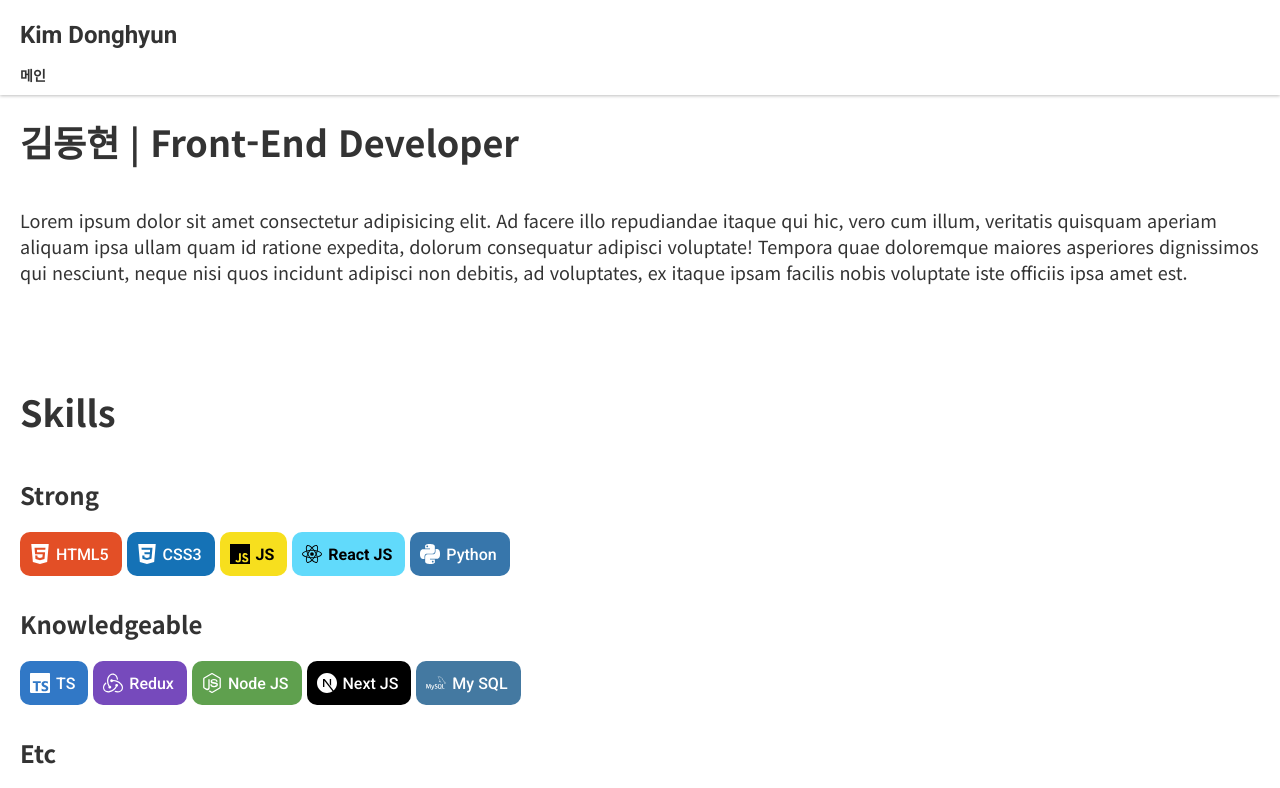
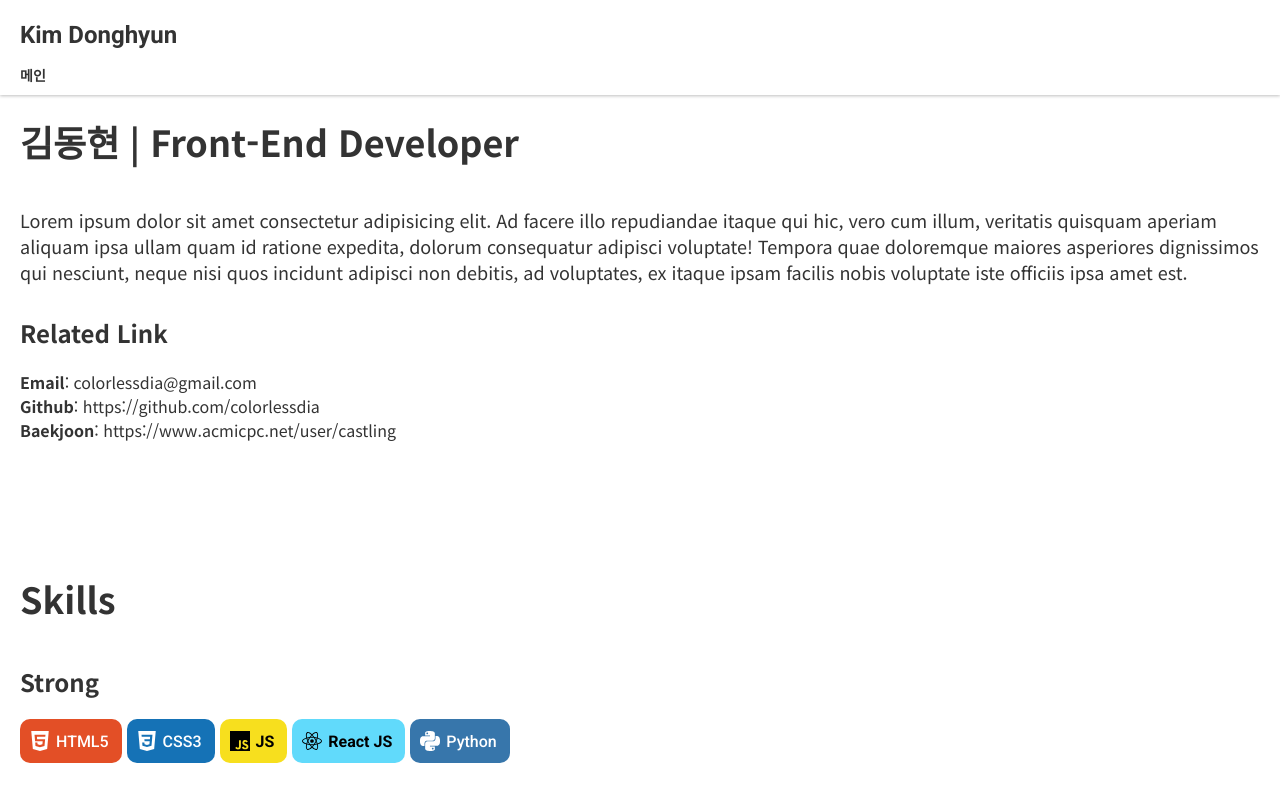
Before and after one commit to colorlessdia/portfolio, a React (Create React App) app: page / in a window 1280 px wide. Shown: the top 788 px of the page. Built offline with nearby package versions, Linux system fonts and the light colour scheme.

Commit message:
add introduce related link

```diff
--- a/src/components/MainPage/IntroSection/IntroSection.module.css
+++ b/src/components/MainPage/IntroSection/IntroSection.module.css
@@ -17,3 +17,12 @@
 .intro_text {
   font-size: 1.8rem;
 }
+
+.part {
+  padding-bottom: 3rem;
+}
+
+.part_title {
+  padding-bottom: var(--title-h3-bottom);
+  font-size: var(--title-h3-size);
+}
--- a/src/components/MainPage/IntroSection/IntroSection.tsx
+++ b/src/components/MainPage/IntroSection/IntroSection.tsx
@@ -1,11 +1,20 @@
+import RelatedLinkList from './RelatedLinkList/RelatedLinkList';
 import styles from './IntroSection.module.css';
 
 const IntroSection = () => {
   return (
     <section className={styles.section}>
       <div className={styles.section_inner}>
-        <h2 className={styles.section_title}>김동현 | Front-End Developer</h2>
-        <p className={styles.intro_text}>Lorem ipsum dolor sit amet consectetur adipisicing elit. Ad facere illo repudiandae itaque qui hic, vero cum illum, veritatis quisquam aperiam aliquam ipsa ullam quam id ratione expedita, dolorum consequatur adipisci voluptate! Tempora quae doloremque maiores asperiores dignissimos qui nesciunt, neque nisi quos incidunt adipisci non debitis, ad voluptates, ex itaque ipsam facilis nobis voluptate iste officiis ipsa amet est.</p>
+        {/* part: introduce */}
+        <div className={styles.part}>
+          <h2 className={styles.section_title}>김동현 | Front-End Developer</h2>
+          <p className={styles.intro_text}>Lorem ipsum dolor sit amet consectetur adipisicing elit. Ad facere illo repudiandae itaque qui hic, vero cum illum, veritatis quisquam aperiam aliquam ipsa ullam quam id ratione expedita, dolorum consequatur adipisci voluptate! Tempora quae doloremque maiores asperiores dignissimos qui nesciunt, neque nisi quos incidunt adipisci non debitis, ad voluptates, ex itaque ipsam facilis nobis voluptate iste officiis ipsa amet est.</p>
+        </div>
+        {/* part: related link */}
+        <div className={styles.part}>
+          <h3 className={styles.part_title}>Related Link</h3>
+          <RelatedLinkList />
+        </div>
       </div>
     </section>
   );
--- /dev/null
+++ b/src/components/MainPage/IntroSection/RelatedLinkList/RelatedLink/RelatedLink.module.css
@@ -0,0 +1,3 @@
+.link:hover {
+  text-decoration: underline;
+}
--- /dev/null
+++ b/src/components/MainPage/IntroSection/RelatedLinkList/RelatedLink/RelatedLink.tsx
@@ -0,0 +1,32 @@
+import { Link } from 'react-router-dom';
+import styles from './RelatedLink.module.css';
+
+// type: props
+interface RelatedLinkProps {
+  relatedLink: {
+    linkName: string;
+    title: string;
+    to: string;
+    link: string;
+  };
+}
+
+const RelatedLink = ({ relatedLink }: RelatedLinkProps) => {
+  return (
+    <li key={relatedLink.linkName}>
+      <p>
+        <strong>{relatedLink.linkName}</strong>:&nbsp;
+        <Link
+          to={relatedLink.to}
+          target='_blank'
+          title={relatedLink.title}
+          className={styles.link}
+        >
+          {relatedLink.link}
+        </Link>
+      </p>
+    </li>
+  );
+};
+
+export default RelatedLink;
--- /dev/null
+++ b/src/components/MainPage/IntroSection/RelatedLinkList/RelatedLinkList.tsx
@@ -0,0 +1,22 @@
+import RelatedLink from './RelatedLink/RelatedLink';
+
+const RelatedLinkList = () => {
+  const relatedLinkList = [
+    { linkName: 'Email', to: 'mailto:colorlessdia@gmail.com', link: 'colorlessdia@gmail.com', title: '이메일 보내기' },
+    { linkName: 'Github', to: 'https://github.com/colorlessdia', link: 'https://github.com/colorlessdia', title: '깃허브 바로가기(새창)' },
+    { linkName: 'Baekjoon', to: 'https://www.acmicpc.net/user/castling', link: 'https://www.acmicpc.net/user/castling', title: '백준 바로가기(새창)' }
+  ];
+
+  return (
+    <ul>
+      {relatedLinkList.map(relatedLink => (
+        <RelatedLink
+          key={relatedLink.linkName}
+          relatedLink={relatedLink}
+        />
+      ))}
+    </ul>
+  );
+};
+
+export default RelatedLinkList;
--- a/src/components/MainPage/SkillSection/SkillSection.tsx
+++ b/src/components/MainPage/SkillSection/SkillSection.tsx
@@ -32,7 +32,7 @@ const SkillSection = () => {
     <section className={styles.section}>
       <div className={styles.section_inner}>
         <h2 className={styles.section_title}>Skills</h2>
-        {/* strong part */}
+        {/* part: skill */}
         <div className={styles.skill_part}>
           {/* list: strong skill */}
           <h3 className={styles.part_title}>Strong</h3>
@@ -45,7 +45,7 @@ const SkillSection = () => {
             ))}
           </ul>
         </div>
-        {/* knowledgeable part */}
+        {/* part: knowledgeable */}
         <div className={styles.skill_part}>
           {/* list: knowledgeable skill */}
           <h3 className={styles.part_title}>Knowledgeable</h3>
@@ -58,7 +58,7 @@ const SkillSection = () => {
             ))}
           </ul>
         </div>
-        {/* etc part */}
+        {/* part: etc */}
         <div className={styles.skill_part}>
           {/* list: etc skill */}
           <h3 className={styles.part_title}>Etc</h3>
```
